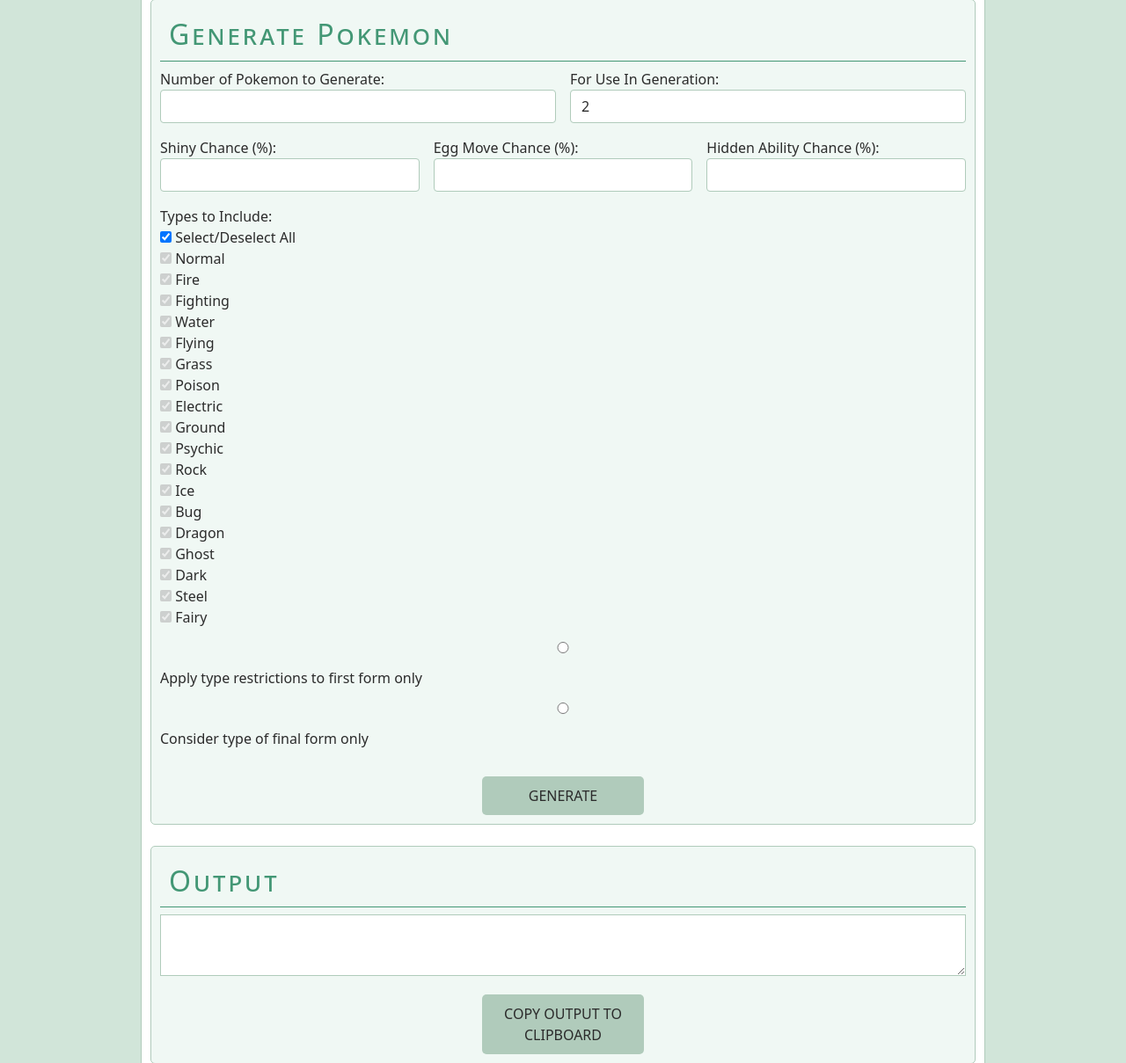
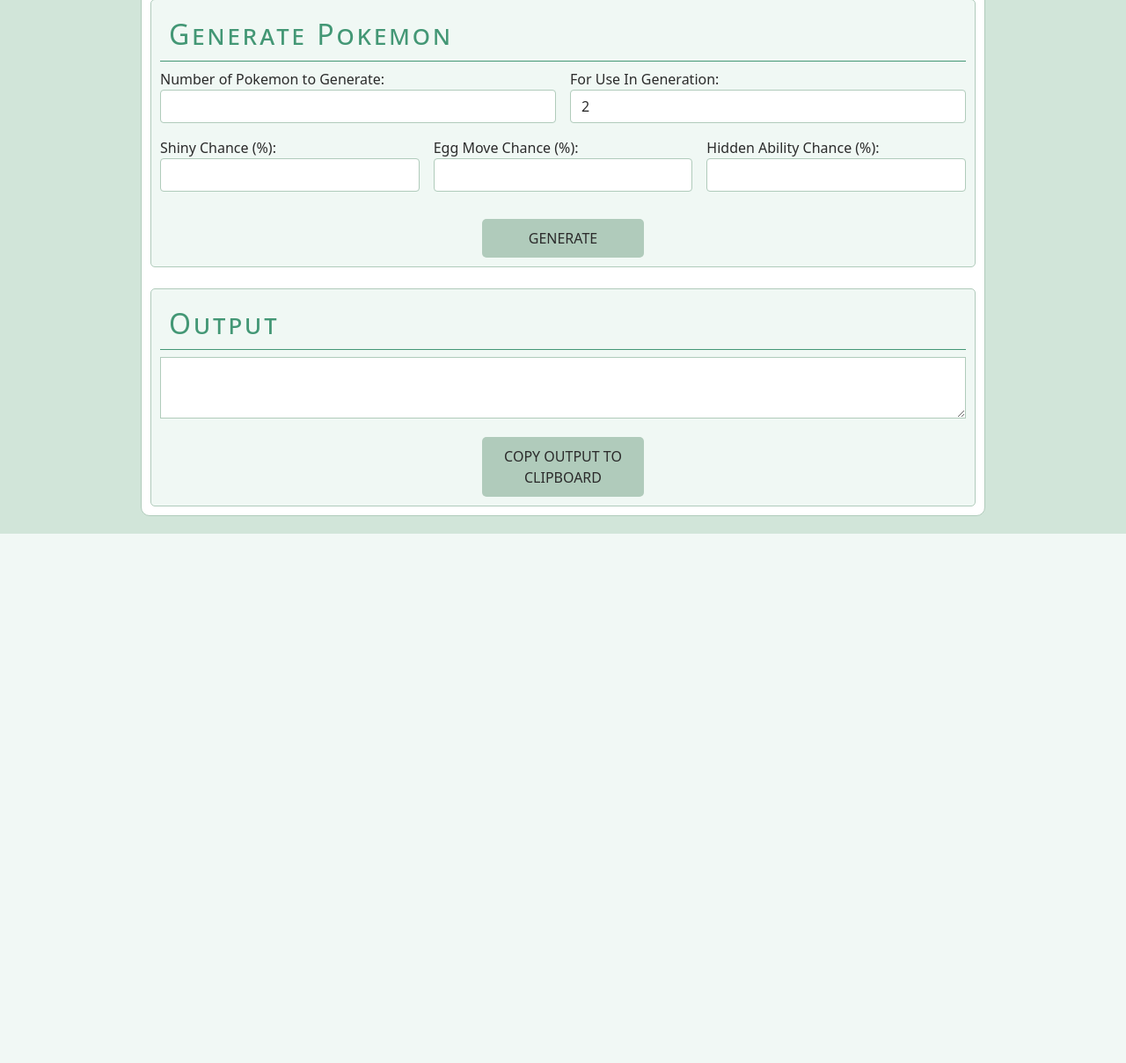
Before and after one commit to CDNRae/pokemon-data-scraper, a Flask app: template flaskr/templates/index.html in a window 1280 px wide. Shown: the part 509-1718 px from the top of the page at 88% size. After the commit the page ends 1116 px from the top, so only its background shows below. Run offline with Flask 2, Linux system fonts and the light colour scheme; the template is opened without the code that fills it: values that come from a table or form of the project are taken from there, others are empty.

Commit message:
reverted index.html for the time being to apply fix for movesets

```diff
--- a/flaskr/templates/index.html
+++ b/flaskr/templates/index.html
@@ -23,21 +23,6 @@
         textToCopy.setSelectionRange(0, 99999);
 
         document.execCommand("copy");
-    }
-
-    function selectAllOrNone() {
-        checkboxes = document.querySelectorAll('input[type=checkbox]');
-
-        for (let i = 1; i < checkboxes.length; i++) {
-            if (checkboxes[i].checked) {
-                checkboxes[i].checked = false;
-                checkboxes[i].disabled = false;
-            }
-            else {
-                checkboxes[i].checked = true;
-                checkboxes[i].disabled = true;
-            }
-        }
     }
 
 </script>
@@ -66,9 +51,11 @@
     <div class="content-container-inner">
         <h2>Generate Pokemon</h2>
         <form action="/index" method="post" role="form" class="row g-3">
+            {{generatorForm.csrf}}
+
             <div class="col-md-6">
                 <label for="number_to_generate">Number of Pokemon to Generate:</label>
-                <input type="number" class="form-control" id="number_to_generate" name="number_to_generate" min="1" max="100" value="{{ user_data.number_to_generate }}">
+                <input type="number" class="form-control" id="number_to_generate" name="number_to_generate">
             </div>
 
             <div class="col-md-6">
@@ -84,50 +71,21 @@
             </div>
             <div class="col-md-4">
                 <label for="shiny_chance">Shiny Chance (%):</label>
-                <input type="number" class="form-control" id="shiny_chance" name="shiny_chance" min="1" max="100" value="{{ user_data.shiny_chance }}">
+                <input type="number" class="form-control" id="shiny_chance" name="shiny_chance">
             </div>
 
             <div class="col-md-4">
                 <label for="egg_move_chance">Egg Move Chance (%):</label>
-                <input type="number" class="form-control" id="egg_move_chance" name="egg_move_chance" min="1" max="100" value="{{ user_data.egg_move_chance }}">
+                <input type="number" class="form-control" id="egg_move_chance" name="egg_move_chance">
             </div>
 
             <div class="col-md-4">
                 <label for="hidden_ability_chance">Hidden Ability Chance (%):</label>
-                <input type="number" class="form-control" id="hidden_ability_chance" name="hidden_ability_chance" min="1" max="100" value="{{ user_data.hidden_ability_chance }}">
+                <input type="number" class="form-control" id="hidden_ability_chance" name="hidden_ability_chance">
             </div>
 
-            <fieldset>
-                Types to Include:<br>
-                <input type="checkbox" name="type" value="AllOrNone" id="AllOrNone" onchange="selectAllOrNone()" checked> Select/Deselect All<br>
-                <input type="checkbox" name="type" value="Normal" checked disabled> Normal<br>
-                <input type="checkbox" name="type" value="Fire" checked disabled> Fire<br>
-                <input type="checkbox" name="type" value="Fighting" checked disabled> Fighting<br>
-                <input type="checkbox" name="type" value="Water" checked disabled> Water<br>
-                <input type="checkbox" name="type" value="Flying" checked disabled> Flying<br>
-                <input type="checkbox" name="type" value="Grass" checked disabled> Grass<br>
-                <input type="checkbox" name="type" value="Poison" checked disabled> Poison<br>
-                <input type="checkbox" name="type" value="Electric" checked disabled> Electric<br>
-                <input type="checkbox" name="type" value="Ground" checked disabled> Ground<br>
-                <input type="checkbox" name="type" value="Psychic" checked disabled> Psychic<br>
-                <input type="checkbox" name="type" value="Rock" checked disabled> Rock<br>
-                <input type="checkbox" name="type" value="Ice" checked disabled> Ice<br>
-                <input type="checkbox" name="type" value="Bug" checked disabled> Bug<br>
-                <input type="checkbox" name="type" value="Dragon" checked disabled> Dragon<br>
-                <input type="checkbox" name="type" value="Ghost" checked disabled> Ghost<br>
-                <input type="checkbox" name="type" value="Dark" checked disabled> Dark<br>
-                <input type="checkbox" name="type" value="Steel" checked disabled> Steel<br>
-                <input type="checkbox" name="type" value="Fairy" checked disabled> Fairy<br>
-            </fieldset>
-
-            <input type="radio" id="first_form_only" name="type_form_restrictions" value="0">
-            <label for="first_form_only">Apply type restrictions to first form only</label><br>
-
-            <input type="radio" id="final_form_only" name="type_form_restrictions" value="1">
-            <label for="final_form_only">Consider type of final form only</label><br>
-
             <div class="generate-button">
-                <button type="submit">Generate</button>
+                <button action="submit">Generate</button>
             </div>
         </form>
     </div>
```
